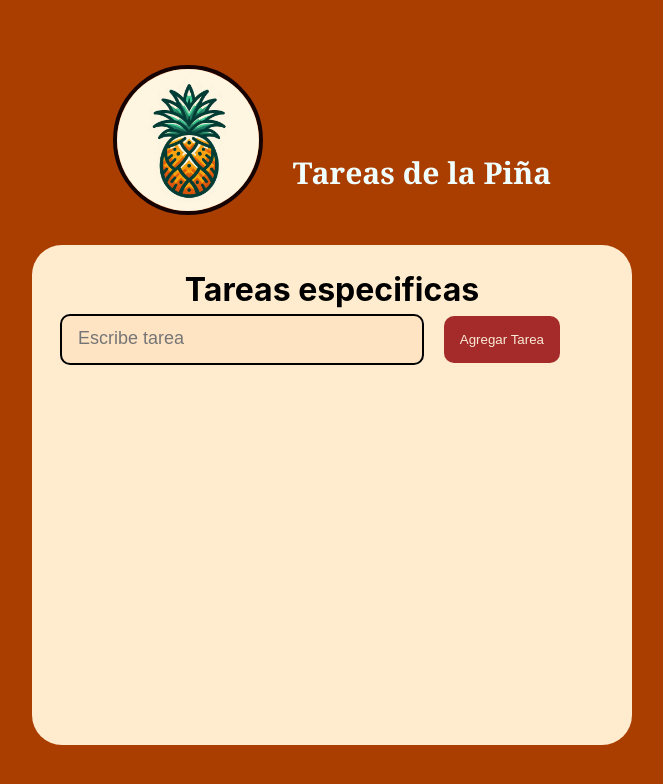
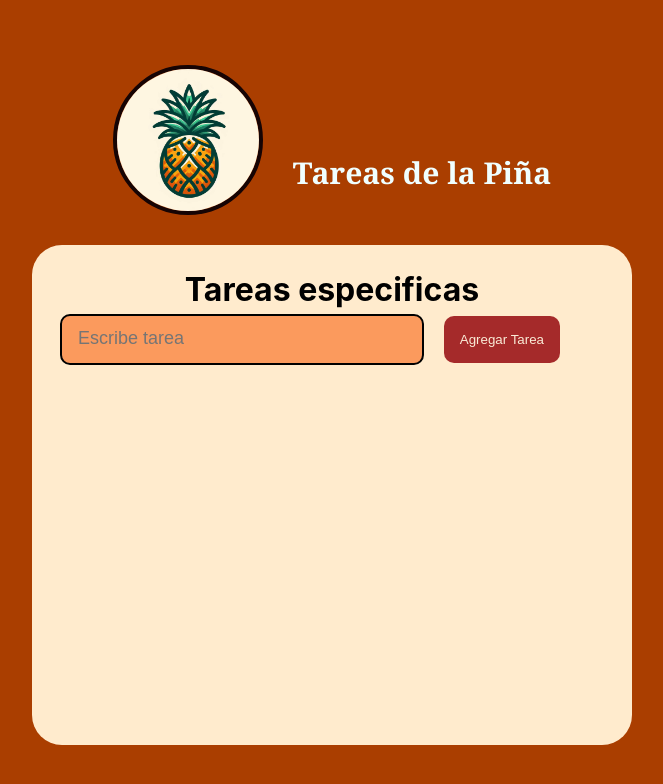
Before and after one commit to ann-azd/Checklist, a React (Create React App) app: page / in a window 1280 px wide. Shown: the top 784 px of the page, without its empty margins (308-971 px from the left). Built offline with nearby package versions, Linux system fonts and the light colour scheme.

Commit message:
commit de prueba parael merge de la rama master

```diff
--- a/src/styles/form.css
+++ b/src/styles/form.css
@@ -11,7 +11,7 @@
     width: 400px;
     flex-shrink: 1;
     font-size: 18px;
-    background-color: bisque;
+    background-color: rgb(251, 154, 93);
     padding: 12px 32px 14px 16px;
     border-radius: 10px;
     border: 2px solid black;
```
